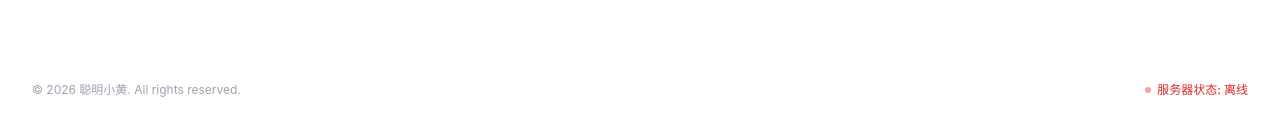
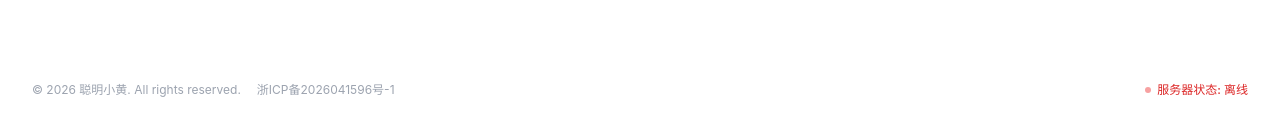
Before and after one commit to arnosolo/bruce-vue, a Vue app: page / in a window 1280 px wide. Shown: the part 2750-2886 px from the top of the page. Built offline with nearby package versions, Linux system fonts and the light colour scheme; no server answers.

Commit message:
feat: display ICP filing number in footer

```diff
--- a/src/components/AppFooter.vue
+++ b/src/components/AppFooter.vue
@@ -1,6 +1,6 @@
 <script setup lang="ts">
 import { ref, onMounted } from 'vue'
-import { APP_NAME, APP_VERSION, SOURCE_CODE_URL } from '../constants'
+import { APP_NAME, APP_VERSION, SOURCE_CODE_URL, ICP_FILING_NUMBER } from '../constants'
 import { RouterLink } from 'vue-router'
 import { systemApi } from '../api/system'
 import { SystemStatus, SYSTEM_STATUS_CONFIG } from '../types/system'
@@ -87,11 +87,15 @@ onMounted(() => {
         </div>
       </div>
 
-      <!-- Bottom Bar -->
       <div class="pt-8 border-t border-gray-50 flex flex-col sm:flex-row justify-between items-center gap-4">
-        <p class="text-xs text-gray-400">
-          © {{ currentYear }} {{ APP_NAME }}. All rights reserved.
-        </p>
+        <div class="flex flex-col sm:flex-row items-center gap-2 sm:gap-4">
+          <p class="text-xs text-gray-400">
+            © {{ currentYear }} {{ APP_NAME }}. All rights reserved.
+          </p>
+          <span class="text-xs text-gray-400">
+            {{ ICP_FILING_NUMBER }}
+          </span>
+        </div>
         <div class="flex items-center gap-6">
           <span
             class="flex items-center gap-1.5 text-xs font-medium"
--- a/src/constants/index.ts
+++ b/src/constants/index.ts
@@ -2,6 +2,7 @@ export const APP_NAME = '聪明小黄'
 export const APP_FULL_NAME = '聪明小黄'
 export const APP_VERSION = '1.0.0'
 export const SOURCE_CODE_URL = 'https://github.com/arnosolo/bruce-vue'
+export const ICP_FILING_NUMBER = '浙ICP备2026041596号-1'
 
 /** 触发会话标题自动总结的消息数量阈值 */
 export const TITLE_SUMMARIZATION_THRESHOLD = 4
```
